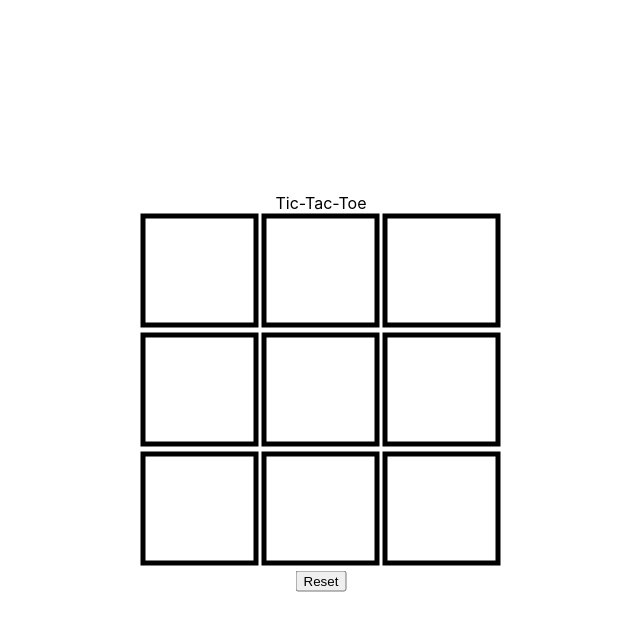
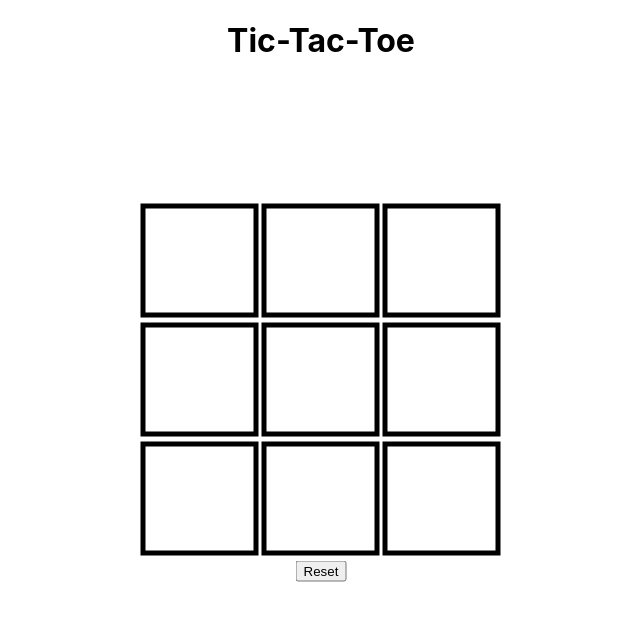
Before and after one commit to RogiesDogiesStudios/tictactoe, a React (Create React App) app: page / in a window 1280 px wide. Shown: the top 630 px of the page, without its empty margins (319-959 px from the left). Built offline with nearby package versions, Linux system fonts and the light colour scheme; the HTML template or start-up script is replaced by a standard one.

Commit message:
Centered Text!

```diff
--- a/src/App.css
+++ b/src/App.css
@@ -5,3 +5,7 @@
     left: 50%;
     transform: translate(-50%,-50%);
 }
+
+#TicTacToe {
+    text-align: center;
+}
--- a/src/App.tsx
+++ b/src/App.tsx
@@ -104,8 +104,11 @@ class App extends Component<{}, AppState> {
 
     render() {
         return (
+            <div id={"Main"}>
+                <div id={"TicTacToe"}>
+                    <h1>Tic-Tac-Toe</h1>
+                </div>
             <div id={"Board"}>
-                Tic-Tac-Toe
                 <Board
                     end={this.state.end}
                     turn={this.state.turn}
@@ -118,6 +121,7 @@ class App extends Component<{}, AppState> {
                 </Board>
                 <p>{this.state.winMsg}</p>
             </div>
+            </div>
         );
     }
 
```
